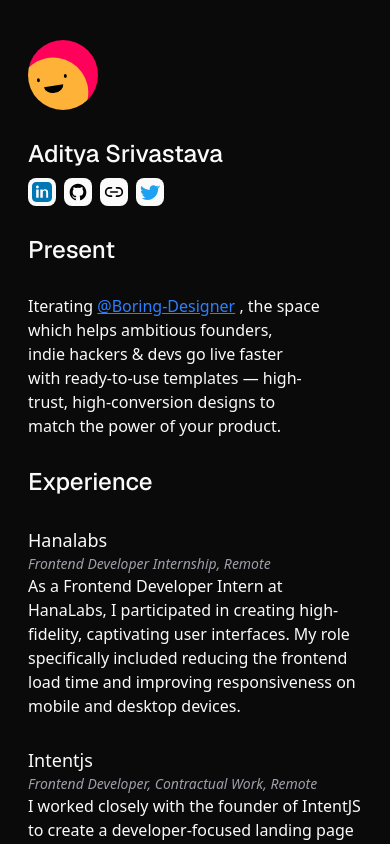
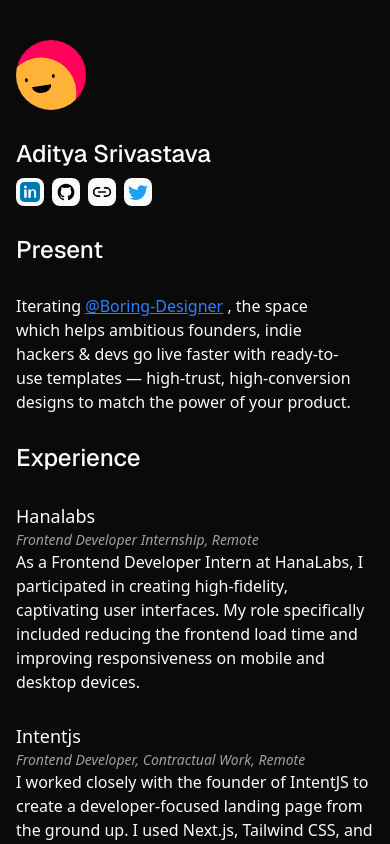
Before and after one commit to AdityaSrivastava185/Portfolio-drop-founder, a Next.js app: page / in a window 390 px wide. Shown: the top 844 px of the page. Built offline with nearby package versions, Linux system fonts and the light colour scheme.

Commit message:
padding of the text updated

```diff
--- a/src/app/(root)/page.tsx
+++ b/src/app/(root)/page.tsx
@@ -24,7 +24,7 @@
   return (
 
     <>
-      <div className="max-w-xl mx-auto flex flex-col justify-center min-h-screen space-y-7 px-7 md:px-0 my-10 md:my-0">
+      <div className="max-w-xl mx-auto flex flex-col justify-center min-h-screen space-y-7 px-4 md:px-0 my-10 md:my-0">
         <Image src={ProfileImage} alt="Profile Image" width={70} height={70} />
         <div className="space-y-2">
           <HeroTitle title={Name} />
```
